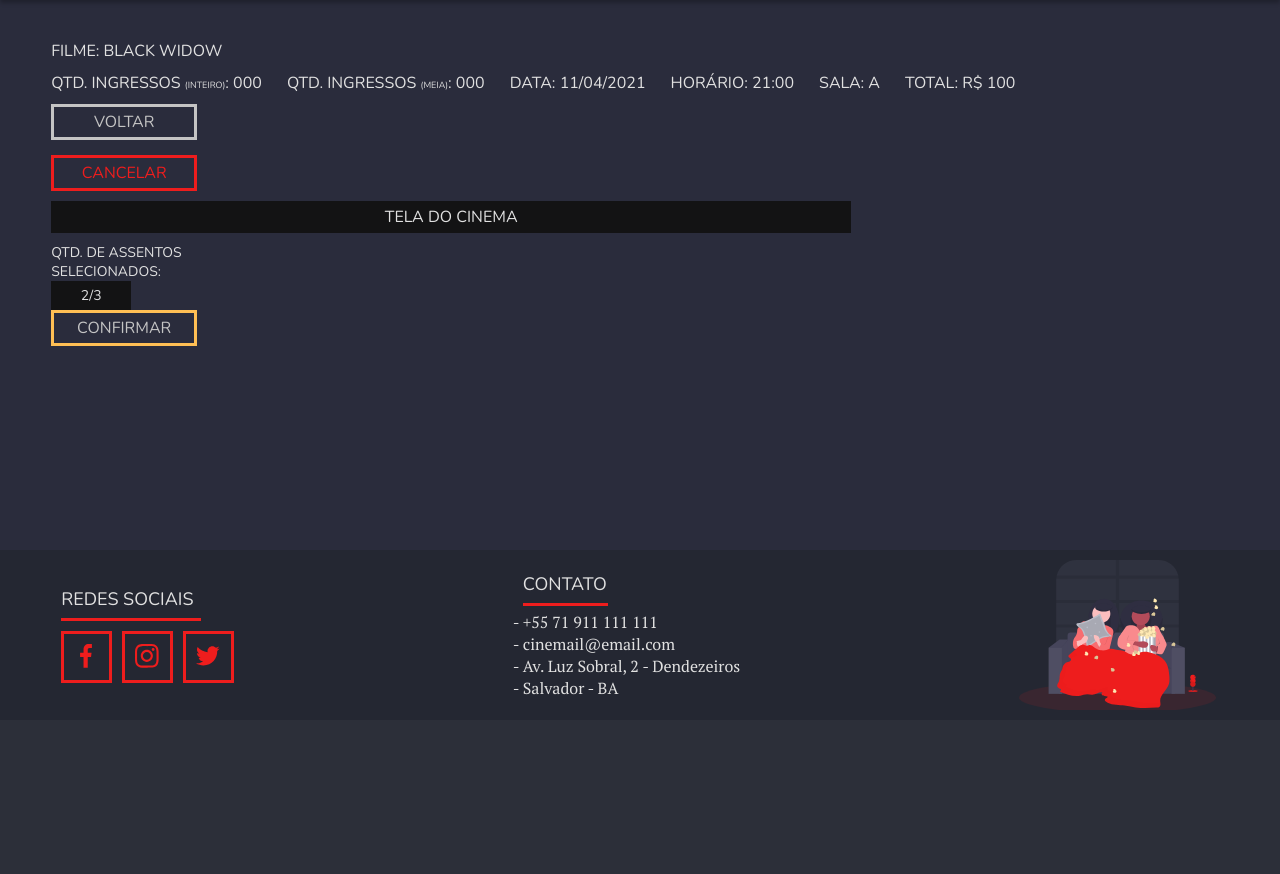
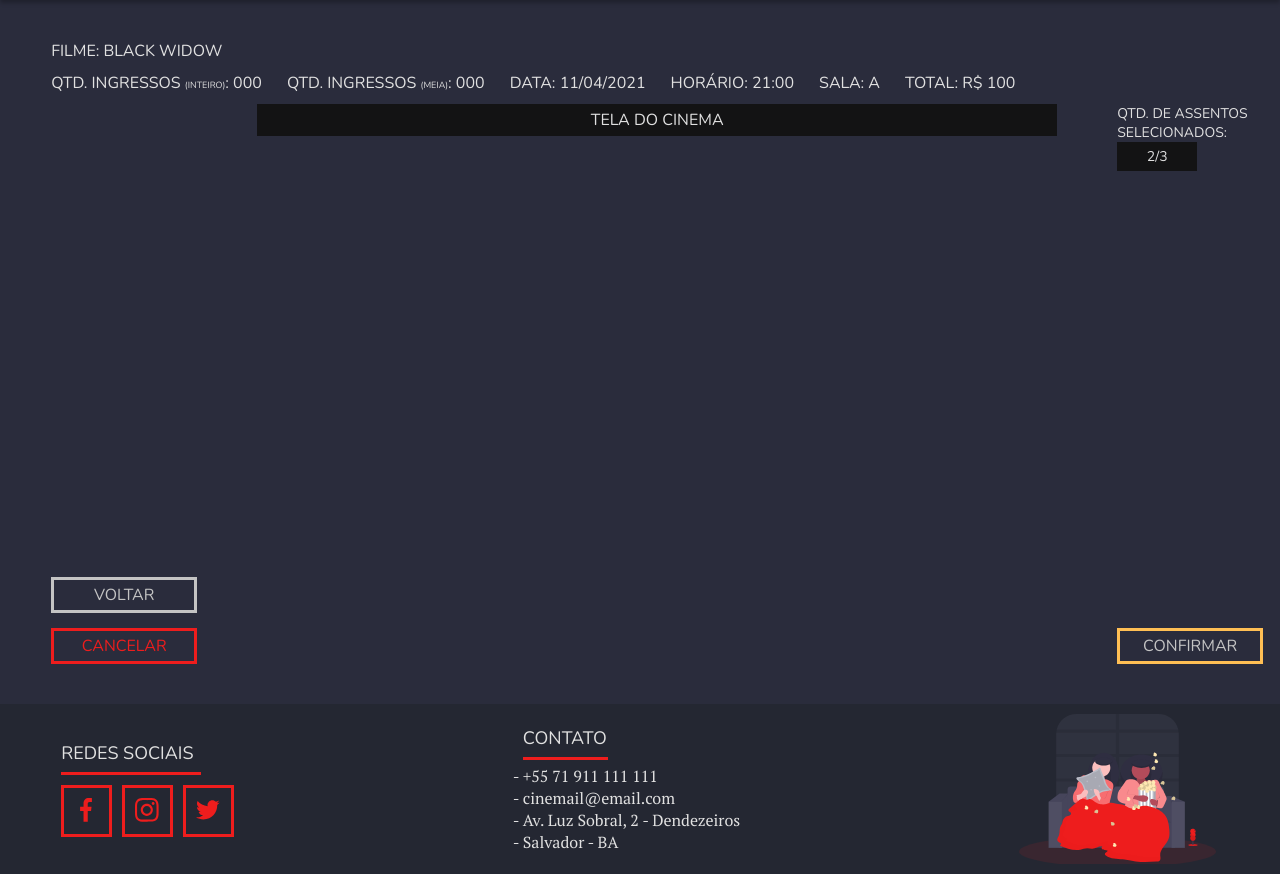
Before and after one commit to estefaneluz/projetoCinema, a PHP site: page /sessao.html in a window 1280 px wide. Shown: the part 80-954 px from the top of the page. Before the commit the page ends 790 px from the top, so only its background shows below. Run offline with PHP 8.4, Linux system fonts and the light colour scheme.

Commit message:
posicionando elementos

```diff
--- a/css/sessao.css
+++ b/css/sessao.css
@@ -4,7 +4,7 @@
     display: flex;
     flex-direction: column;
     flex-grow: 1;
-    margin: 15vh 4vw;
+    margin: 15vh 4vw 5vh 4vw;
     row-gap: 10px;
     text-transform: uppercase;
 }
@@ -16,6 +16,18 @@
 .sessao-info {
     display: flex;
     column-gap: 25px;
+}
+
+.section-controle {
+    display: flex;
+    column-gap: 60px;
+    height: 70vh;
+}
+
+.section-confirmar {
+    display: flex;
+    flex-direction: column;
+    justify-content: space-between;
 }
 
 .btn-cinza, .btn-amarelo {
@@ -41,6 +53,7 @@
     display: flex;
     flex-direction: column;
     row-gap: 15px;
+    align-self: flex-end;
 }
 
 .botoes .btn-vermelho, .btn-cinza, .btn-amarelo {
@@ -66,4 +79,5 @@
 
 .tela {
     width: 800px;
+    align-self: flex-end;
 }
--- a/sessao.html
+++ b/sessao.html
@@ -45,23 +45,24 @@
                 <p>Total: R$ <span id="total">100</span> </p>
             </div>
 
+            <div class="section-controle">
                 <div class="botoes">
                     <button class="btn-cinza">Voltar</button>
                     <button class="btn-vermelho">Cancelar</button>
                 </div>
 
                 <div>
-
                     <div class="tela">Tela do Cinema</div>
                 </div>
 
-            <div>
+                <div class="section-confirmar">
                     <div id="assentos-selecionados">
                         <p>Qtd. de Assentos <br> Selecionados:</p>
                         <div>2/3</div>
                     </div>
 
                     <button class="btn-amarelo">Confirmar</button>
+                </div>
             </div>
     </main>
 
```
Lines whose indentation alone changed are shown as unchanged.
